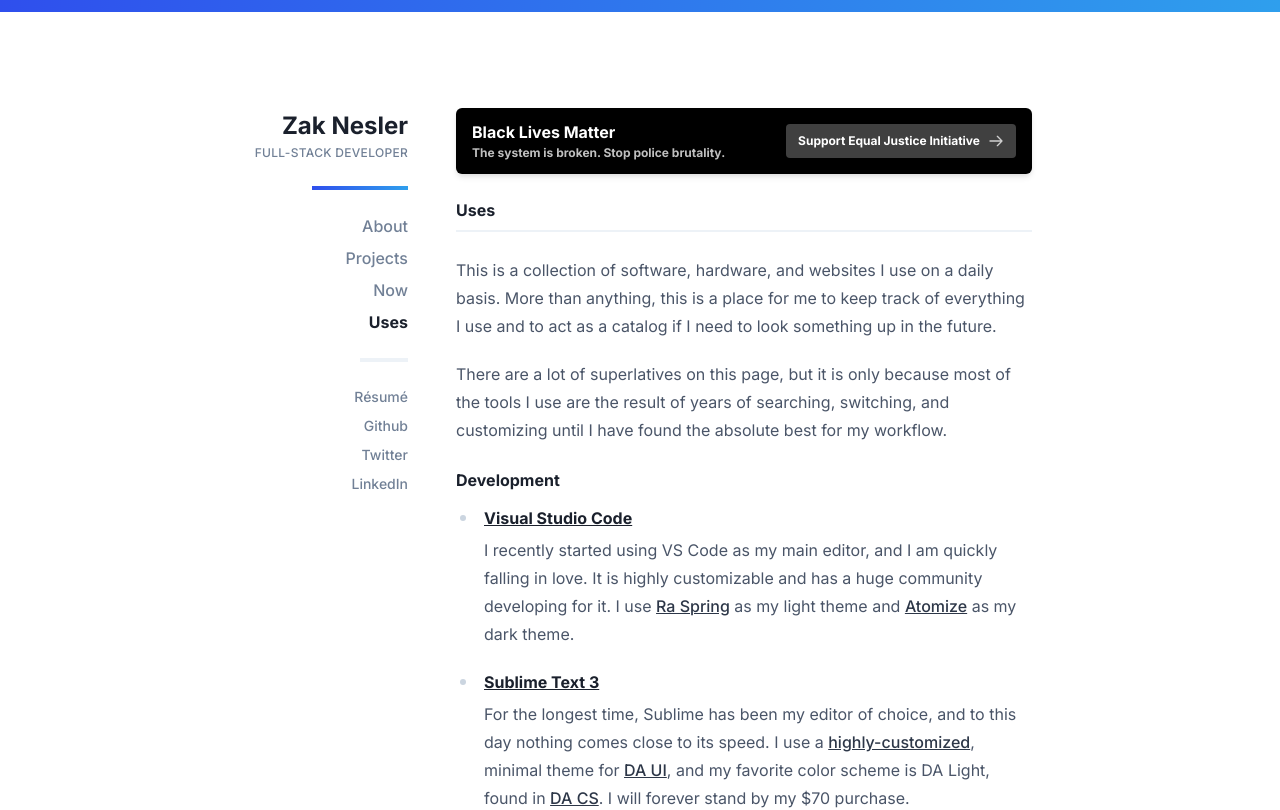
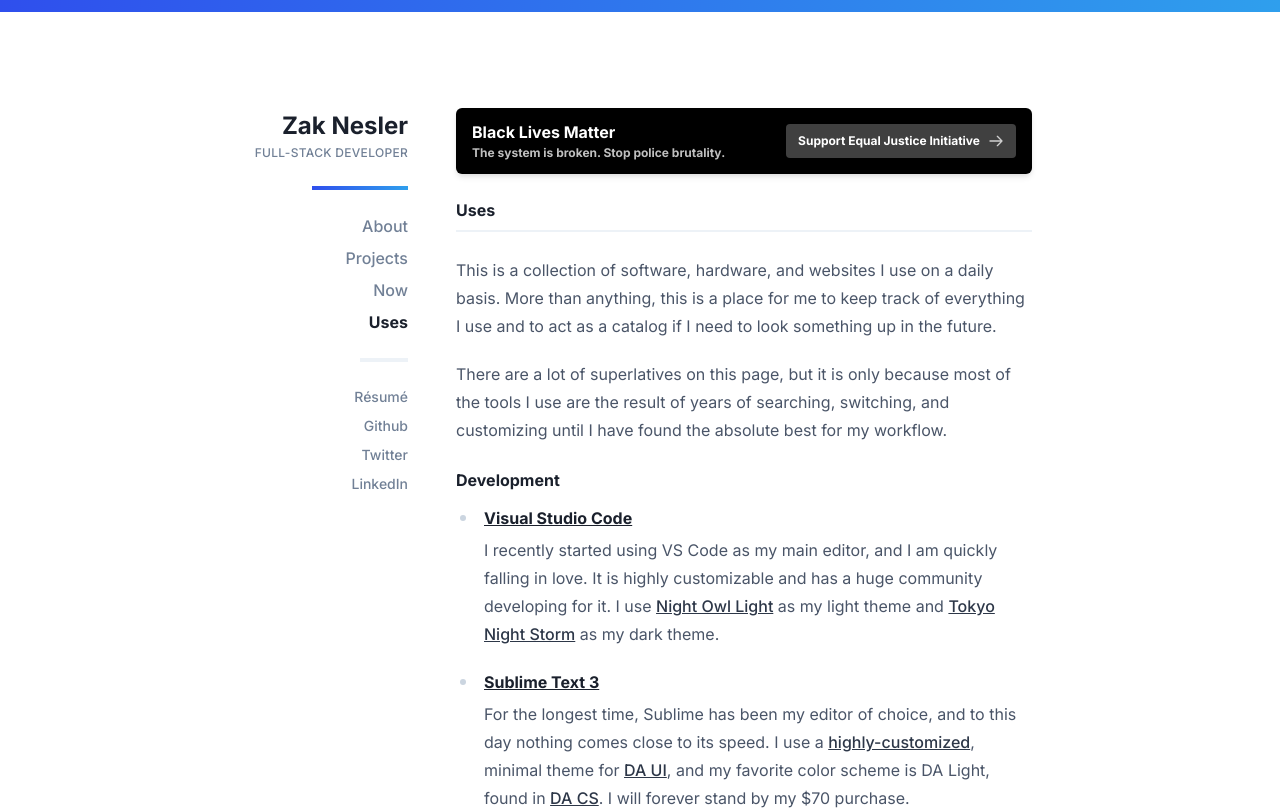
Before and after one commit to zaknesler/nesler.dev, a Next.js app: page /uses in a window 1280 px wide. Shown: the top 810 px of the page. Built offline with nearby package versions, Linux system fonts and the light colour scheme.

Commit message:
Change themes

```diff
--- a/pages/uses.jsx
+++ b/pages/uses.jsx
@@ -22,12 +22,10 @@
             <p>
               I recently started using VS Code as my main editor, and I am quickly falling in love. It is highly
               customizable and has a huge community developing for it. I use{' '}
-              <a href="https://marketplace.visualstudio.com/items?itemName=rahmanyerli.ra-spring">Ra Spring</a> as my
+              <a href="https://marketplace.visualstudio.com/items?itemName=sdras.night-owl">Night Owl Light</a> as my
               light theme and{' '}
-              <a href="https://marketplace.visualstudio.com/items?itemName=emroussel.atomize-atom-one-dark-theme">
-                Atomize
-              </a>{' '}
-              as my dark theme.
+              <a href="https://marketplace.visualstudio.com/items?itemName=enkia.tokyo-night">Tokyo Night Storm</a> as
+              my dark theme.
             </p>
           </li>
 
@@ -195,7 +193,7 @@
             <ul className="leading-snug">
               <li>i7-7700K @4.8 GHz</li>
               <li>EVGA GeForce GTX 970 SSC</li>
-              <li>Corsair Vengeance 16 GB DDR4 3200MHz</li>
+              <li>16 GB Corsair Vengeance DDR4 3200MHz</li>
               <li>Asus PRIME Z270-A ATX Motherboard</li>
               <li>Samsung 970 EVO 500 GB M.2 NVME SSD</li>
               <li>Samsung 850 EVO 250 2.5" SSD</li>
```
